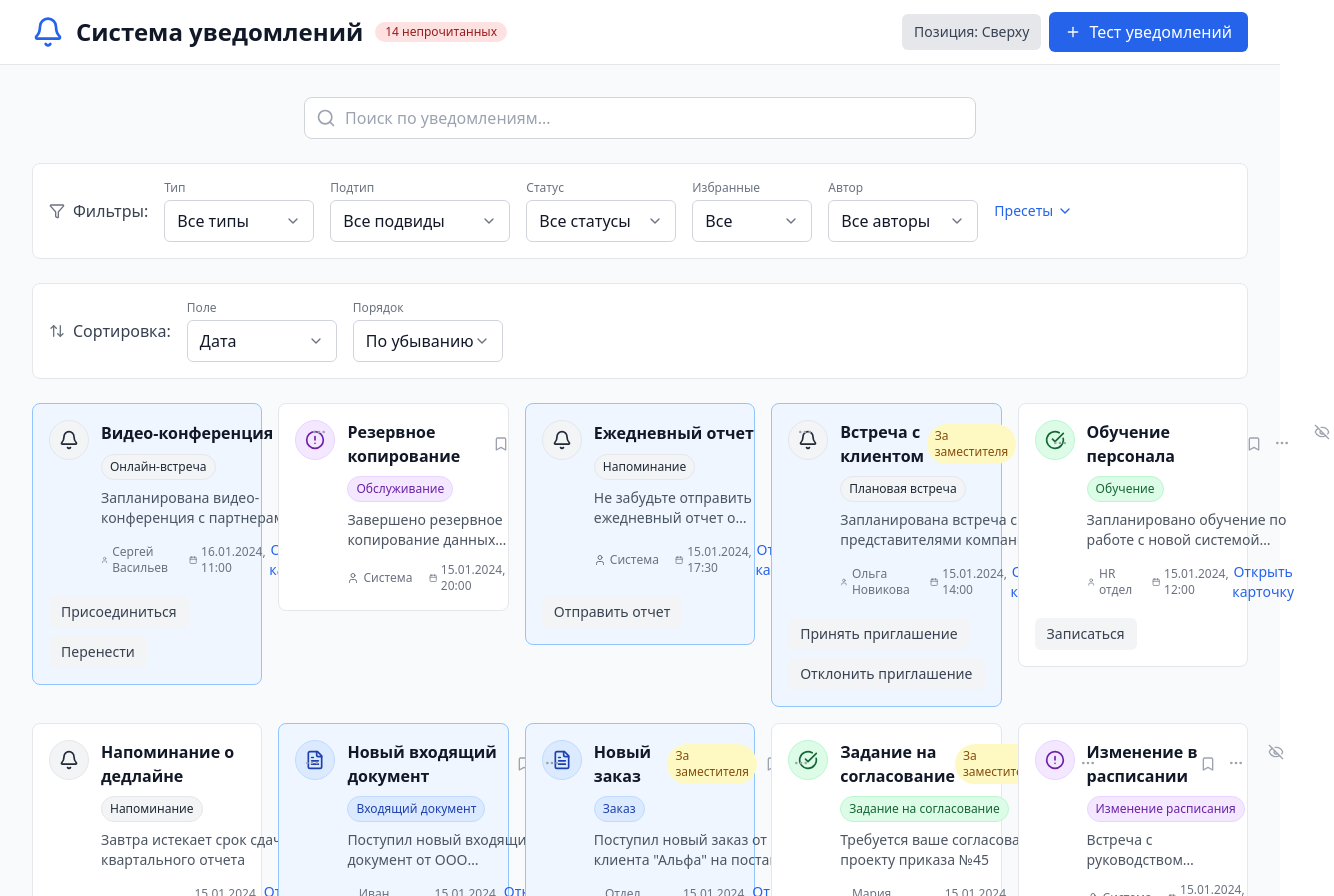
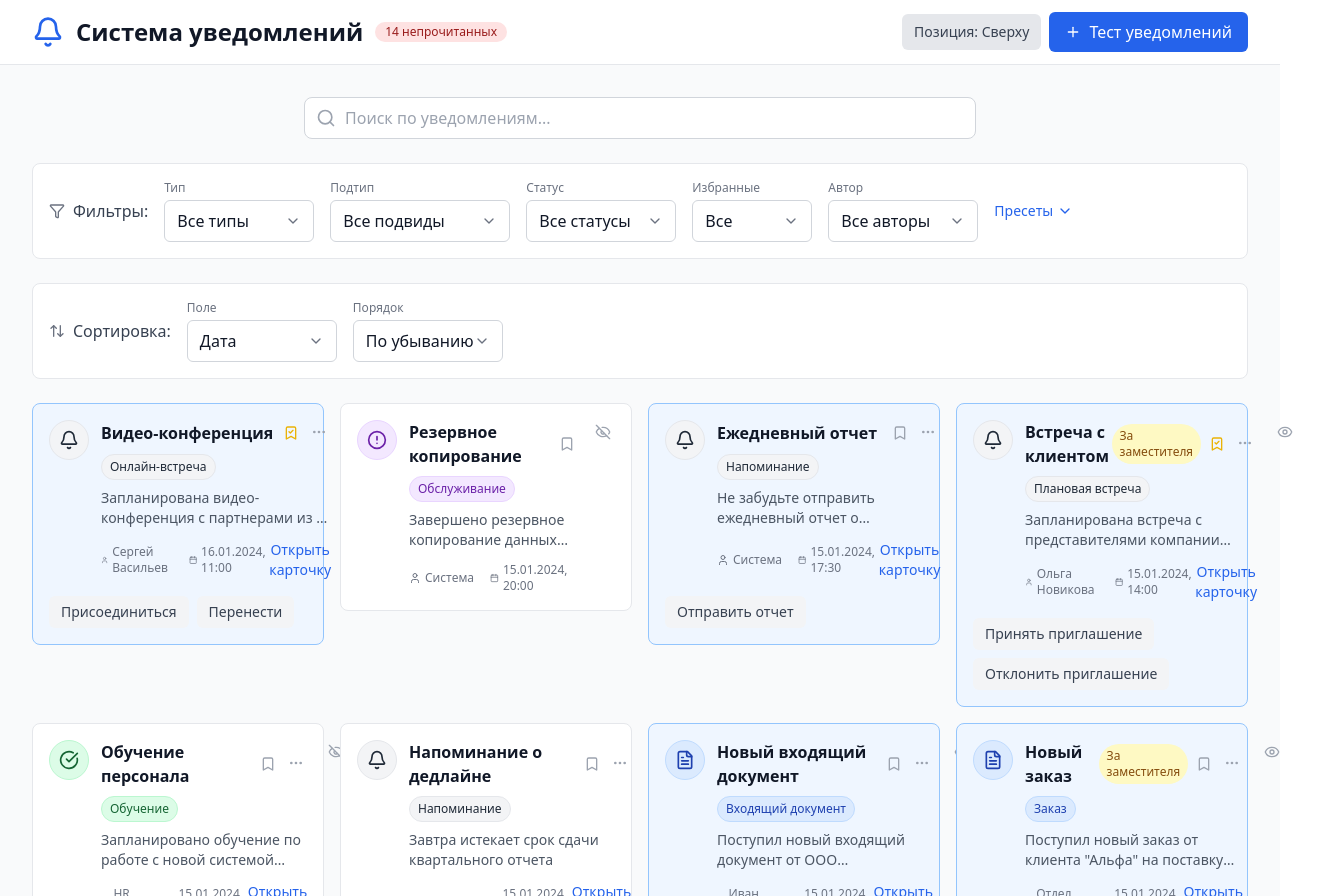
Before and after one commit to AzerQ/sed-notifications-frontend, a React app: page / in a window 1280 px wide. Shown: the top 896 px of the page, 1334 px wide, since content can reach past the window. Built offline with nearby package versions, Linux system fonts and the light colour scheme.

Commit message:
style(NotificationsBar): adjust grid columns for better responsiveness
Update grid column layout from 1/1/1/5 to 1/1/2/4 to improve notification display on medium and large screens

```diff
--- a/src/NotificationsBar/NotificationsBar.tsx
+++ b/src/NotificationsBar/NotificationsBar.tsx
@@ -248,7 +248,7 @@ const NotificationsBarContent: React.FC<{
         />
 
         {/* Notifications List */}
-        <div className="grid gap-4 grid-cols-1 sm:grid-cols-1 md:grid-cols-1 xl:grid-cols-5">
+        <div className="grid gap-4 grid-cols-1 sm:grid-cols-1 md:grid-cols-2 xl:grid-cols-4">
           {filteredNotifications.length === 0 ? (
             <div className="col-span-full text-center py-12">
               <Bell className="w-16 h-16 text-gray-300 mx-auto mb-4" />
```
